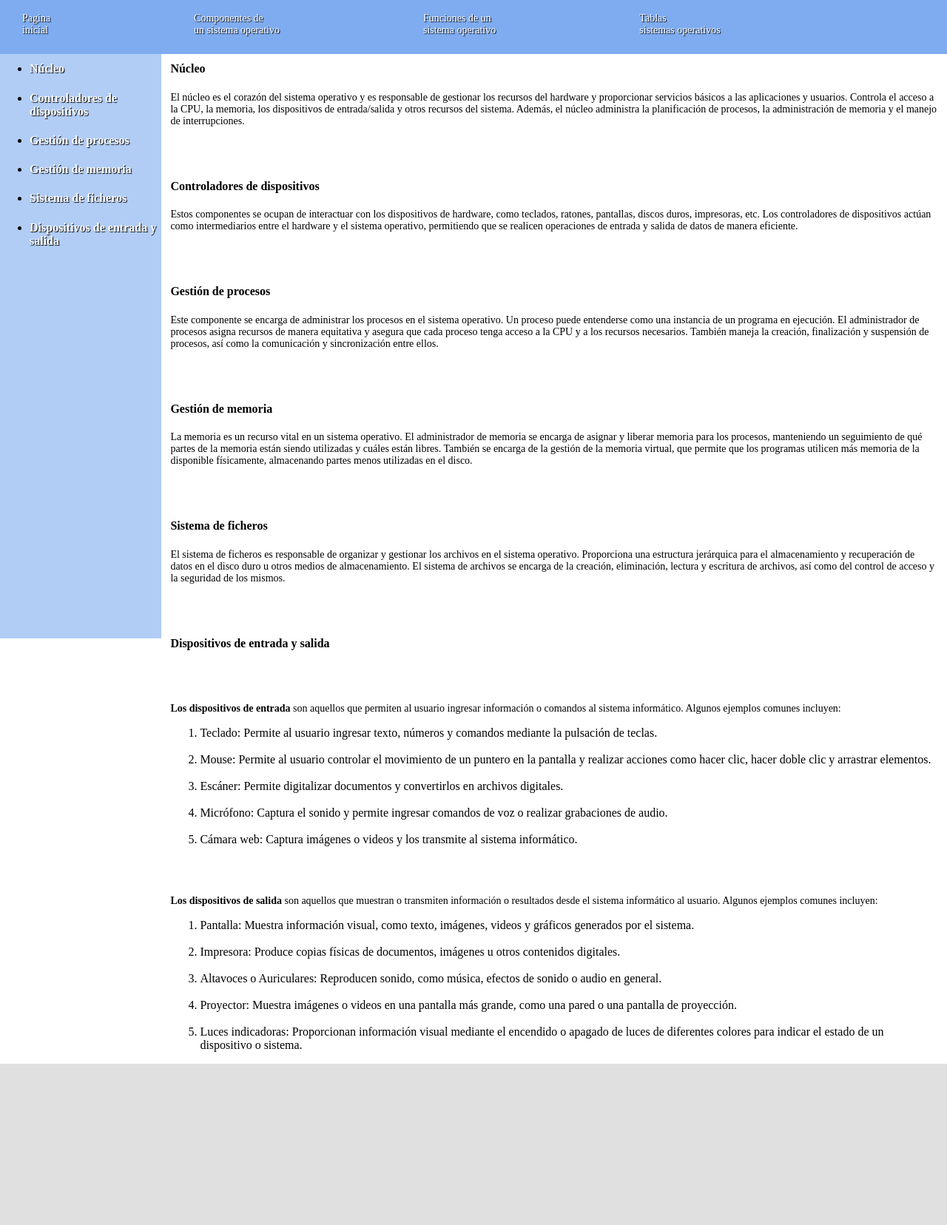
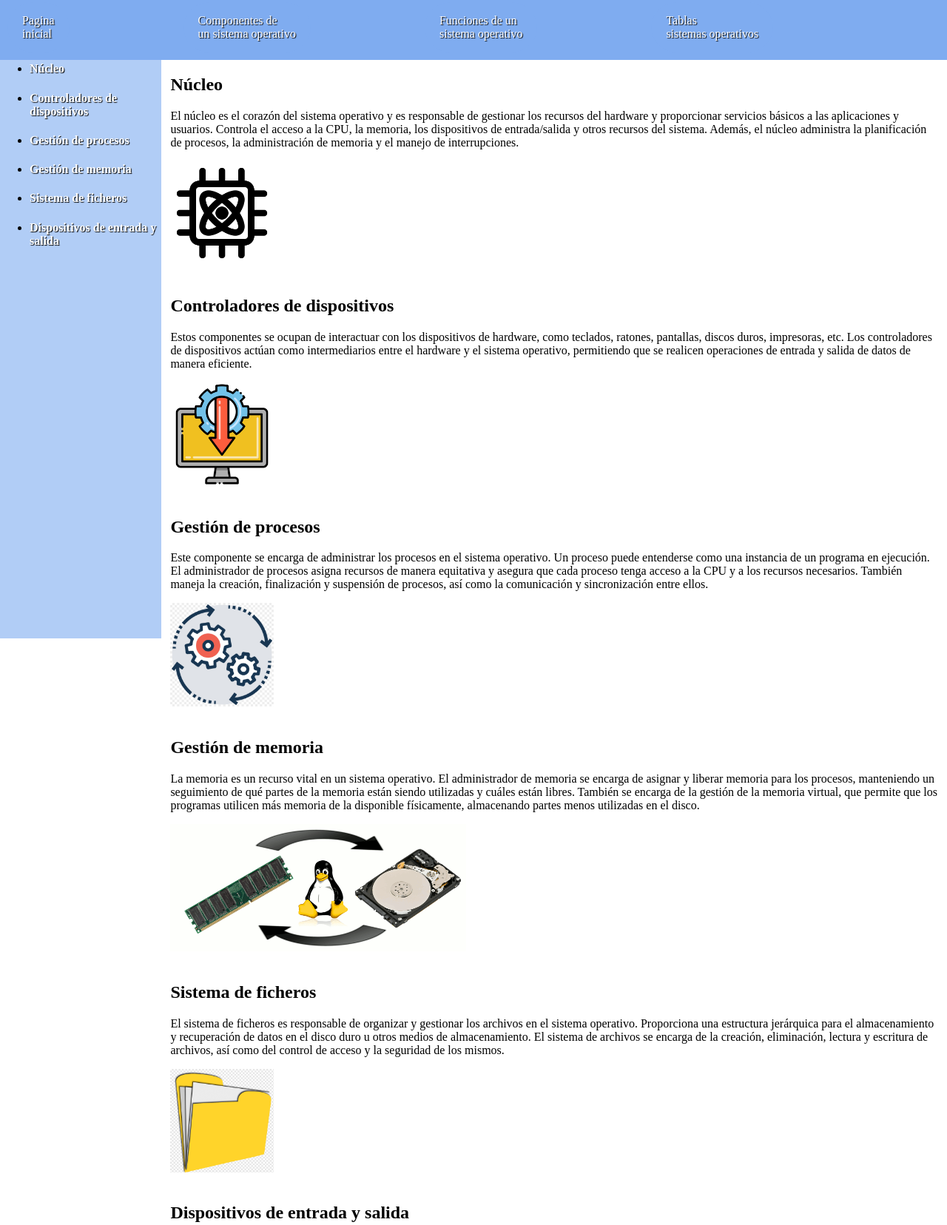
Before and after one commit to 016jesus/proyecto_intro, a plain HTML site: page html/componentes.html in a window 1280 px wide. Shown: the part 7-1663 px from the top of the page at 74% size. Before the commit the page ends 1467 px from the top, so only its background shows below. Drawn offline with Linux system fonts and the light colour scheme.

Commit message:
imagenes componentes

```diff
--- a/css/style.css
+++ b/css/style.css
@@ -2,7 +2,7 @@
   box-sizing: border-box;
 }
 p{
-  font-size: 14px;
+  font-size: 16px;
 
 }
 
@@ -153,3 +153,12 @@ height: auto;
 
   align-items: center;
 }
+
+.imagenescomponentes{
+  width: 400px;
+  transition: width 0.5s;
+}
+
+.imagenescomponentes:hover{
+width: 650px;
+}
--- a/html/componentes.html
+++ b/html/componentes.html
@@ -6,33 +6,36 @@
 <link rel="icon" href="../img/ico.jpg">
 </head>
 <body>
-  <header >
-    <a  href="../index.html" >
+  <header>
+    <a href="../index.html" >
       <div class="bloques">
       <p class="txt_arriba">Pagina <br>inicial</p>
       </div>
       </a>
 
 
-     <a  href="componentes.html" >
+   <a href="componentes.html" >
     <div class="bloques">
-      <p  class="txt_arriba">Componentes de<br>un sistema operativo</p>
+    <p class="txt_arriba">Componentes de<br>un sistema operativo</p>
     </div>
     </a>
+
     <a href="funciones.html" >
     <div class="bloques">
     <p  class="txt_arriba">Funciones de un<br>sistema operativo</p>
     </div>
     </a>
+
     <a href="tabla.html" >
     <div class="bloques">
-             <p  class="txt_arriba">Tablas<br>sistemas operativos</p>
+    <p class="txt_arriba">Tablas<br>sistemas operativos</p>
     </div>
     </a>
 
 </header>
+
+
         <section>
-
         <nav>
 
         <ul>
@@ -66,56 +69,58 @@
 
       <article>
 
+        <img src="" alt="">
+
 <a href="" name="nucleo"></a>
-            <h4>Núcleo</h4>
+            <h2>Núcleo</h2>
             <p>El núcleo es el corazón del sistema operativo y es responsable de gestionar
               los recursos del hardware y proporcionar servicios básicos a las aplicaciones y usuarios.
               Controla el acceso a la CPU, la memoria, los dispositivos de entrada/salida y
               otros recursos del sistema. Además, el núcleo administra la planificación de procesos, la
               administración de memoria y el manejo de interrupciones.</p>
 
-              <img src="img/kernel.png" alt="">
+              <img src="../img/kernel.png" class="imagenes">
 <br><br>
 <a href="" name="controladores"></a>
-            <h4>Controladores de dispositivos</h4>
+            <h2>Controladores de dispositivos</h2>
             <p>Estos componentes se ocupan de interactuar con los dispositivos de hardware, como teclados,
               ratones, pantallas, discos duros, impresoras, etc. Los controladores de dispositivos actúan como intermediarios
               entre el hardware y el sistema operativo, permitiendo que se realicen operaciones de entrada y salida de datos
               de manera eficiente.</p>
 
-              <img src="img/drivers.png" alt="">
+              <img src="../img/drivers.png" class="imagenes">
 <br><br>
 <a href="" name="procesos"></a>
-            <h4>Gestión de procesos</h4>
+            <h2>Gestión de procesos</h2>
             <p>Este componente se encarga de administrar los procesos en el sistema operativo. Un proceso puede entenderse
               como una instancia de un programa en ejecución. El administrador de procesos asigna recursos de manera equitativa
               y asegura que cada proceso tenga acceso a la CPU y a los recursos necesarios. También maneja la creación, finalización
               y suspensión de procesos, así como la comunicación y sincronización entre ellos.</p>
 
-              <img src="img/procesos.jpg" alt="">
+              <img src="../img/procesos.jpg" class="imagenes">
 <br><br>
 <a href="" name="memoria"></a>
-            <h4>Gestión de memoria</h4>
+            <h2>Gestión de memoria</h2>
             <p>La memoria es un recurso vital en un sistema operativo. El administrador de memoria se encarga de asignar y liberar
                 memoria para los procesos, manteniendo un seguimiento de qué partes de la memoria están siendo utilizadas y cuáles
                 están libres. También se encarga de la gestión de la memoria virtual, que permite que los programas utilicen más memoria
                 de la disponible físicamente, almacenando partes menos utilizadas en el disco.</p>
 
-                <img src="img/memoria.png" alt="">
+                <img src="../img/memoria.png" class="imagenescomponentes">
 <br><br>
 <a href="" name="archivos"></a>
-            <h4>Sistema de ficheros</h4>
+            <h2>Sistema de ficheros</h2>
             <p>El sistema de ficheros es responsable de organizar y gestionar los archivos en el sistema operativo. Proporciona una
               estructura jerárquica para el almacenamiento y recuperación de datos en el disco duro u otros medios de almacenamiento.
               El sistema de archivos se encarga de la creación, eliminación, lectura y escritura de archivos, así como del control de
               acceso y la seguridad de los mismos.</p>
 
-              <img src="img/ficheros.png" alt="">
+              <img src="../img/ficheros.png" class="imagenes">
 <br><br>
 <a href="" name="entrada"></a>
-              <h4>Dispositivos de entrada y salida</h4><br>
+              <h2>Dispositivos de entrada y salida</h2><br>
 
-              <img src="img/dispositivos.webp" alt="">
+              <img src="../img/dispositivos.webp" class="imagenescomponentes">
 
               <p><b>Los dispositivos de entrada</b> son aquellos que permiten al usuario ingresar información o comandos al sistema informático.
                 Algunos ejemplos comunes incluyen:
@@ -154,7 +159,5 @@
 
           </article>
         </section>
-
-<marquee>hola</marquee>
 </body>
 </html>
```
Also changed, not shown: html/funciones.html (+8 -6 lines), html/tabla.html (+8 -4 lines), index.html (+19 -21 lines). Lines whose indentation alone changed are shown as unchanged.
